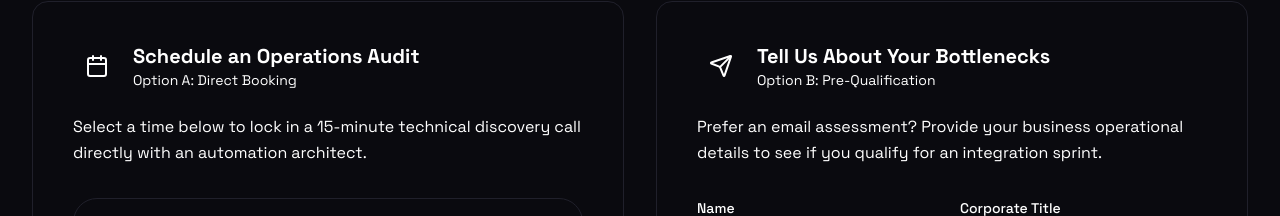
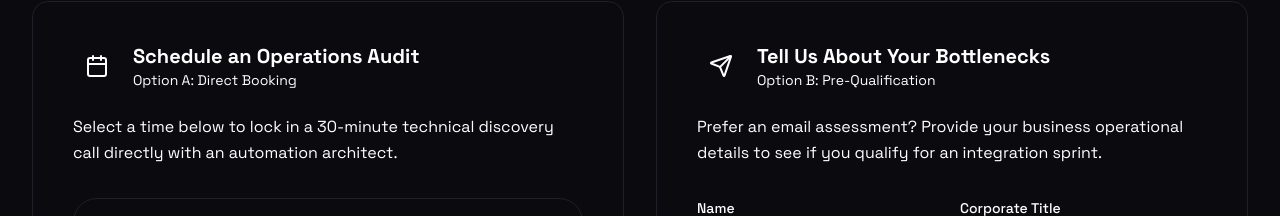
Before and after one commit to Nelkaiagency/Nelkai, a Next.js app: page /contact in a window 1280 px wide. Shown: the part 259-475 px from the top of the page. Built offline with nearby package versions, Linux system fonts and the light colour scheme.

Commit message:
Update contact: 30-minute discovery call; fix privacy spacing; align Calendly URL

```diff
--- a/app/contact/page.tsx
+++ b/app/contact/page.tsx
@@ -82,7 +82,7 @@ export default function ContactPage() {
               </div>
 
               <p className="text-muted-foreground mb-8 leading-relaxed">
-                Select a time below to lock in a 15-minute technical discovery call directly
+                Select a time below to lock in a 30-minute technical discovery call directly
                 with an automation architect.
               </p>
 
@@ -95,7 +95,7 @@ export default function ContactPage() {
 
               <div className="overflow-hidden rounded-3xl border border-gray-900 bg-[#0A0A0F] shadow-[0_20px_80px_rgba(124,58,237,0.12)]">
                 <iframe
-                  src="https://calendly.com/nelkai-info/30min?backgroundColor=0a0a0f&textColor=ffffff&primaryColor=7c3aed"
+                  src="https://calendly.com/nelkai-info/30-minute-discovery-call"
                   title="Nelkai Schedule Audit"
                   className="w-full h-[420px]"
                   frameBorder="0"
@@ -104,7 +104,7 @@ export default function ContactPage() {
               </div>
 
               <p className="mt-4 text-xs leading-relaxed text-gray-500">
-                If the embed does not render, <a href="https://calendly.com/nelkai-info/30min?backgroundColor=0a0a0f&textColor=ffffff&primaryColor=7c3aed" target="_blank" rel="noreferrer" className="text-primary">open the booking experience</a>.
+                If the embed does not render, <a href="https://calendly.com/nelkai-info/30-minute-discovery-call" target="_blank" rel="noreferrer" className="text-primary">open the booking experience</a>.
               </p>
             </div>
 
--- a/app/privacy/page.tsx
+++ b/app/privacy/page.tsx
@@ -66,7 +66,7 @@ export default function PrivacyPage() {
             <h2 className="mt-12 mb-4 text-3xl font-semibold text-white">Contact</h2>
             <p className="mb-8 leading-8 text-muted-foreground">
               For privacy inquiries or to exercise your data rights, please visit our
-              <Link href="/contact" className="text-primary hover:underline"> contact page</Link>
+              <Link href="/contact" className="text-primary hover:underline"> contact page</Link>{' '}
               or email us at <a href="mailto:info@nelkai.com" className="text-primary hover:underline">info@nelkai.com</a>.
             </p>
           </div>
```
